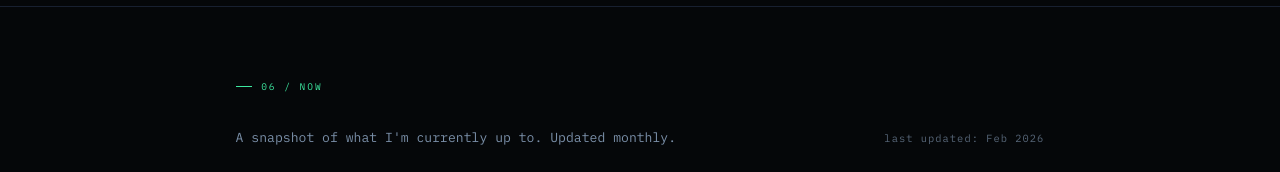
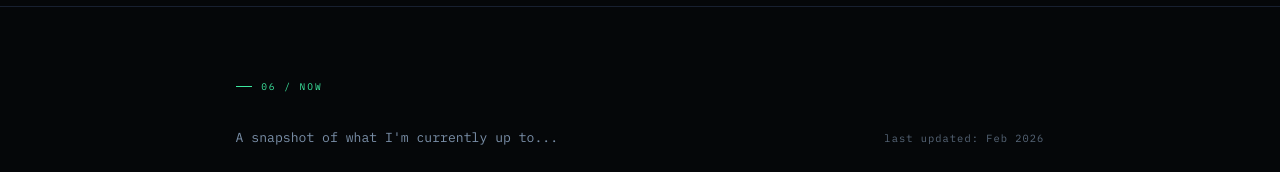
Before and after one commit to 04pranab/Pranab, a plain HTML site: page index.html in a window 1280 px wide. Shown: the part 3320-3492 px from the top of the page. Drawn offline with Linux system fonts and the light colour scheme.

Commit message:
Update now-intro paragraph text

```diff
--- a/index.html
+++ b/index.html
@@ -115,7 +115,7 @@
       <div class="container">
         <label class="section-label">06 / now</label>
         <div class="now-header">
-          <p class="now-intro">A snapshot of what I'm currently up to. Updated monthly.</p>
+          <p class="now-intro">A snapshot of what I'm currently up to...</p>
           <span class="now-updated" id="now-updated"></span>
         </div>
         <div id="now-container" class="now-grid"></div>
```
